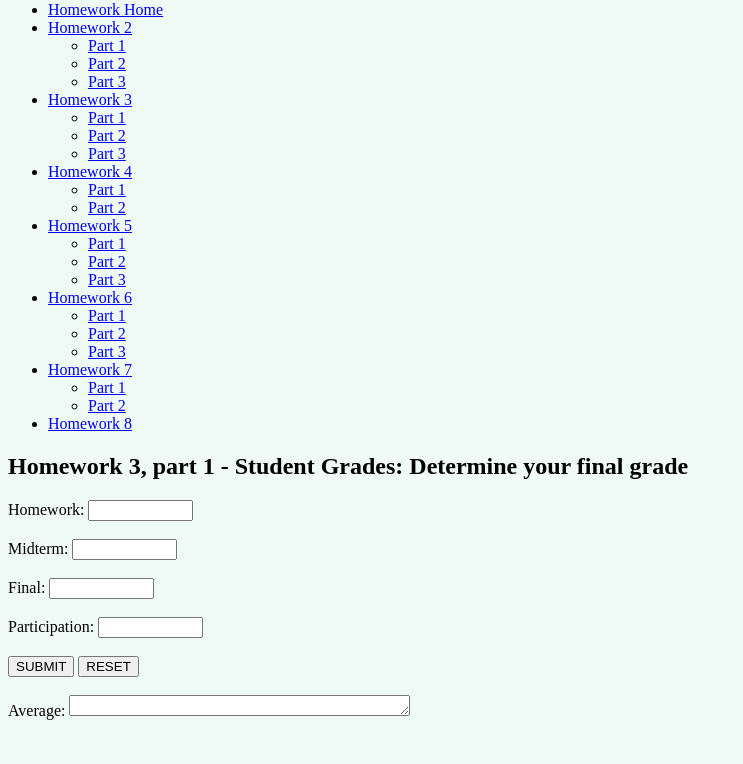
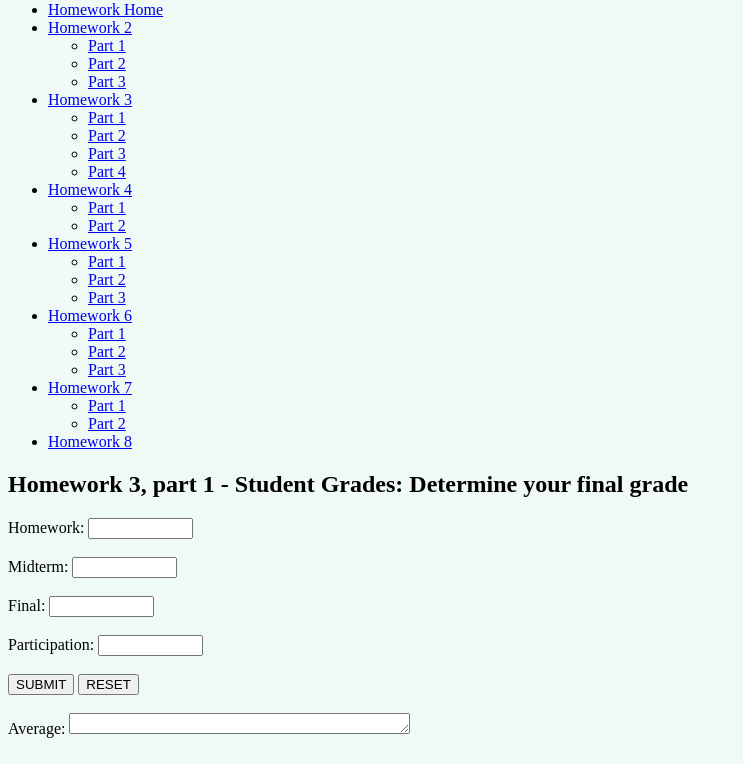
Before and after one commit to ionagael/CNIT133, a plain HTML site: page Homework3_part1.html in a window 1280 px wide. Shown: the part 79-843 px from the top of the page, without its empty margins (0-743 px from the left). Drawn offline with Linux system fonts and the light colour scheme.

Commit message:
Update Homework3_part1.html

```diff
--- a/Homework3_part1.html
+++ b/Homework3_part1.html
@@ -127,7 +127,7 @@ document.getElementById("average").value = ("F: " + result + ", Student must ret
 <body>
         <h1>CNIT 133 Homework 3 - Functions</h1>
 
-        <nav>
+              <nav>
   <ul>
    <li><a href="https://ionagael.github.io/CNIT133/index.html">Homework Home</a></li>
     <li>
@@ -144,6 +144,7 @@ document.getElementById("average").value = ("F: " + result + ", Student must ret
         <li><a href="https://ionagael.github.io/CNIT133/Homework3_part1.html">Part 1</a></li>
         <li><a href="https://ionagael.github.io/CNIT133/Homework3_part2.html">Part 2</a></li>
         <li><a href="https://ionagael.github.io/CNIT133/Homework3_part3.html">Part 3</a></li>
+                  <li><a href="https://ionagael.github.io/CNIT133/Homework3_part4.html">Part 4</a></li>
       </ul>
     </li>
           <li>
```
